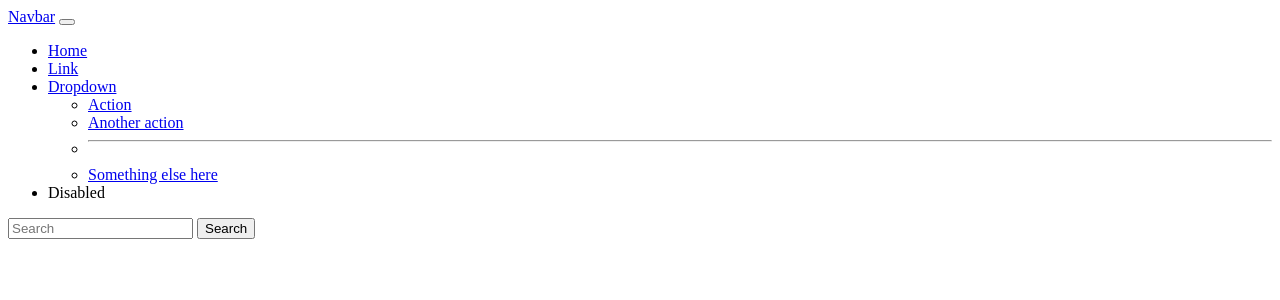
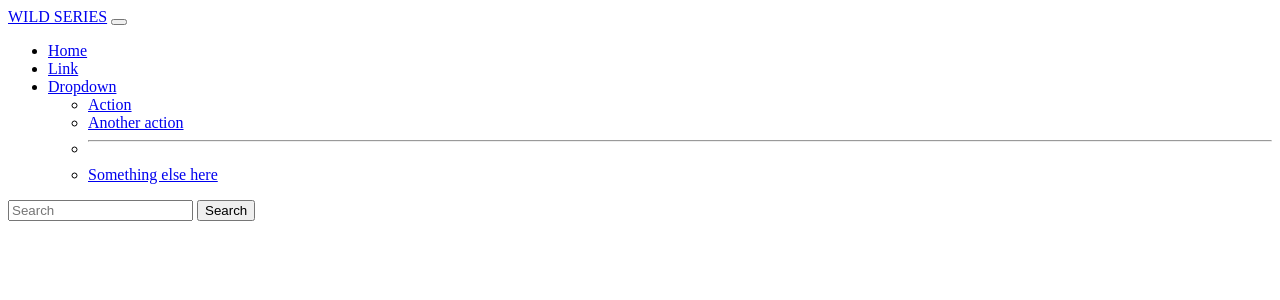
Before and after one commit to AurelOconnell/wild-series, a Symfony app: template templates/base.html.twig in a window 1280 px wide. Shown: the top 300 px of the page. Run offline with Twig, Linux system fonts and the light colour scheme; the template is opened without the code that fills it, so the values that code supplies are empty; some libraries are stand-ins or nearby versions.

Commit message:
5th quest

```diff
--- a/templates/_navbar.html.twig
+++ b/templates/_navbar.html.twig
@@ -1,7 +1,7 @@
 
 <nav class="navbar navbar-expand-lg navbar-light bg-light">
     <div class="container-fluid">
-        <a class="navbar-brand" href="#">Navbar</a>
+        <a class="navbar-brand" href="#">WILD SERIES</a>
         <button class="navbar-toggler" type="button" data-bs-toggle="collapse" data-bs-target="#navbarSupportedContent"
             aria-controls="navbarSupportedContent" aria-expanded="false" aria-label="Toggle navigation">
             <span class="navbar-toggler-icon"></span>
@@ -28,9 +28,6 @@
                         <li><a class="dropdown-item" href="#">Something else here</a></li>
                     </ul>
                 </li>
-                <li class="nav-item">
-                    <a class="nav-link disabled">Disabled</a>
-                </li>
             </ul>
             <form class="d-flex">
                 <input class="form-control me-2" type="search" placeholder="Search" aria-label="Search">
--- /dev/null
+++ b/templates/program/show.html.twig
@@ -0,0 +1,5 @@
+{% extends 'base.html.twig' %}
+
+{% block body %}
+<h1>Program {{ id }} </h1>
+{% endblock %}
```
Also changed, not shown: src/Controller/ProgramController.php (+9 -2 lines).
